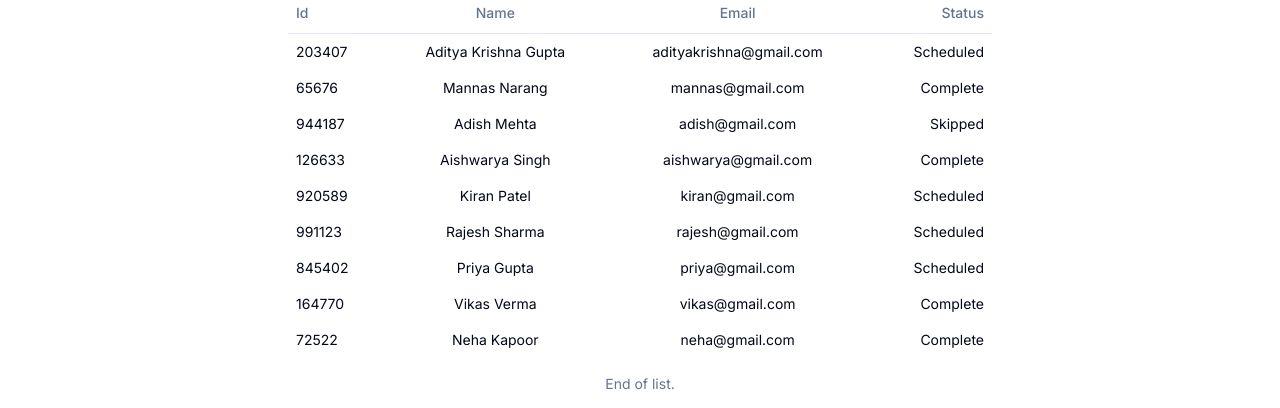
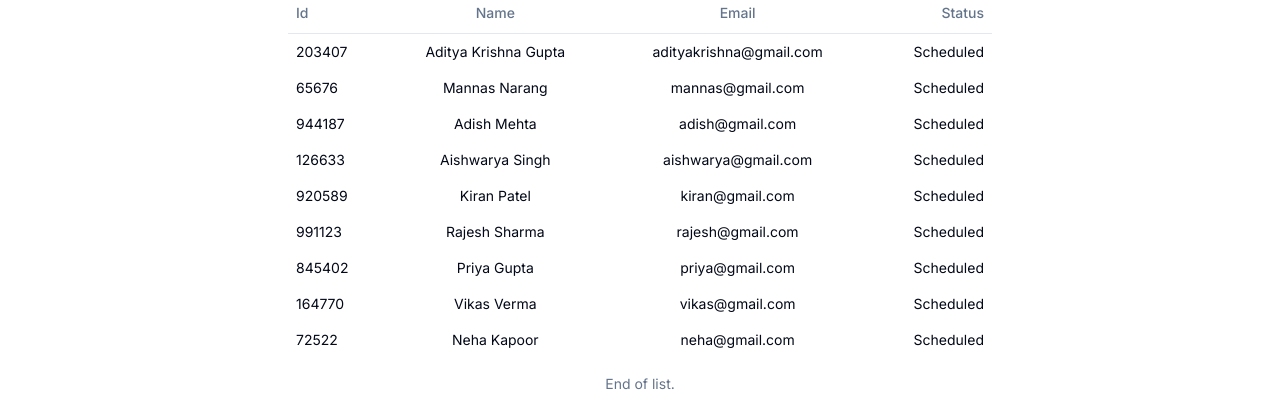
Before and after one commit to HeroHire-TechHacks/frontend-b2b-dashboard, a React (Vite) app: page /role/1 in a window 1280 px wide. Shown: the part 201-609 px from the top of the page. Built offline with nearby package versions, Linux system fonts and the light colour scheme.

Commit message:
feat: dashboard complete

```diff
--- a/src/App.tsx
+++ b/src/App.tsx
@@ -5,7 +5,6 @@ import { ErrorPage } from './pages/ErrorPage/ErrorPage.pages';
 import { LoginPage } from './pages/LoginPage/LoginPage.pages';
 import { RoleInfoPage } from './pages/RoleInfoPage/RoleInfoPage.pages';
 import { DashboardPage } from './pages/DashboardPage/DashboardPage.pages';
-import { CandidateInfoPage } from './pages/CandidateInfoPage/CandidateInfoPage.pages';
 
 function App() {
 	return (
@@ -15,10 +14,6 @@ function App() {
 					<Route path="/" element={<DashboardPage />} />
 					<Route path="/login" element={<LoginPage />} />
 					<Route path="/role/:roleId" element={<RoleInfoPage />} />
-					<Route
-						path="/candidate/:candidateId"
-						element={<CandidateInfoPage />}
-					/>
 					<Route path="*" element={<ErrorPage />} />
 				</Routes>
 			</div>
--- a/src/pages/CandidateInfoPage/CandidateInfoPage.pages.tsx
+++ /dev/null
@@ -1,3 +0,0 @@
-export const CandidateInfoPage = () => {
-	return <div>CandidateInfoPage</div>;
-};
--- a/src/pages/RoleInfoPage/RoleInfoPage.pages.tsx
+++ b/src/pages/RoleInfoPage/RoleInfoPage.pages.tsx
@@ -33,82 +33,107 @@ import {
 	TableHeader,
 	TableRow,
 } from '@/components/ui/table';
-import { useNavigate } from 'react-router-dom';
 
 export const RoleInfoPage = () => {
-	const navigate = useNavigate();
-
 	const [candidates, setCandidates] = useState([
 		{
-			id: Math.floor(Math.random() * 1000000),
+			id: Math.floor(Math.random() * 1000000).toString(),
 			name: 'Aditya Krishna Gupta',
 			email: 'adityakrishna@gmail.com',
 			status: 'Scheduled',
 		},
 		{
-			id: Math.floor(Math.random() * 1000000),
+			id: Math.floor(Math.random() * 1000000).toString(),
 			name: 'Mannas Narang',
 			email: 'mannas@gmail.com',
-			status: 'Complete',
+			status: 'Scheduled',
 		},
 		{
-			id: Math.floor(Math.random() * 1000000),
+			id: Math.floor(Math.random() * 1000000).toString(),
 			name: 'Adish Mehta',
 			email: 'adish@gmail.com',
-			status: 'Skipped',
+			status: 'Scheduled',
 		},
 		{
-			id: Math.floor(Math.random() * 1000000),
+			id: Math.floor(Math.random() * 1000000).toString(),
 			name: 'Aishwarya Singh',
 			email: 'aishwarya@gmail.com',
-			status: 'Complete',
+			status: 'Scheduled',
 		},
 		{
-			id: Math.floor(Math.random() * 1000000),
+			id: Math.floor(Math.random() * 1000000).toString(),
 			name: 'Kiran Patel',
 			email: 'kiran@gmail.com',
 			status: 'Scheduled',
 		},
 		{
-			id: Math.floor(Math.random() * 1000000),
+			id: Math.floor(Math.random() * 1000000).toString(),
 			name: 'Rajesh Sharma',
 			email: 'rajesh@gmail.com',
 			status: 'Scheduled',
 		},
 		{
-			id: Math.floor(Math.random() * 1000000),
+			id: Math.floor(Math.random() * 1000000).toString(),
 			name: 'Priya Gupta',
 			email: 'priya@gmail.com',
 			status: 'Scheduled',
 		},
 		{
-			id: Math.floor(Math.random() * 1000000),
+			id: Math.floor(Math.random() * 1000000).toString(),
 			name: 'Vikas Verma',
 			email: 'vikas@gmail.com',
-			status: 'Complete',
+			status: 'Scheduled',
 		},
 		{
-			id: Math.floor(Math.random() * 1000000),
+			id: Math.floor(Math.random() * 1000000).toString(),
 			name: 'Neha Kapoor',
 			email: 'neha@gmail.com',
-			status: 'Complete',
+			status: 'Scheduled',
 		},
 	]);
 
 	const [newCandidateName, setNewCandidateName] = useState('');
 	const [newCandidateEmail, setNewCandidateEmail] = useState('');
+	const [meetLink, setMeetLink] = useState('');
+	const [candidateId, setCandidateId] = useState('');
 
+	const [openAlertPopup, setIsOpenAlertPopup] = useState(false);
 	const [openModal, setOpenModal] = useState(false);
 
+	const generateMeetLink = () => {
+		const cleanCandidateName = newCandidateName.trim();
+		const cleanCandidateEmail = newCandidateEmail.trim();
+
+		if (!cleanCandidateName || !cleanCandidateEmail) return;
+
+		const candidateId = Math.floor(Math.random() * 1000000).toString();
+
+		setCandidateId(candidateId);
+
+		setMeetLink(
+			encodeURI(
+				`https://herohire.xyz/?code=${candidateId}&name=${cleanCandidateName}&email=${cleanCandidateEmail}`
+			)
+		);
+	};
+
 	const addCandidateToTable = () => {
+		const cleanCandidateName = newCandidateName.trim();
+		const cleanCandidateEmail = newCandidateEmail.trim();
+
+		if (!cleanCandidateName || !cleanCandidateEmail) return;
+
 		const candidate = {
-			id: Math.floor(Math.random() * 1000000),
-			name: newCandidateName,
-			email: newCandidateEmail,
+			id: candidateId,
+			name: cleanCandidateName,
+			email: cleanCandidateEmail,
 			status: 'Scheduled',
 		};
 
 		setCandidates([...candidates, candidate]);
+
+		setNewCandidateName('');
+		setNewCandidateEmail('');
 
 		setOpenModal(false);
 	};
@@ -161,18 +186,17 @@ export const RoleInfoPage = () => {
 						<DialogFooter>
 							<AlertDialog>
 								<AlertDialogTrigger>
-									<Button className="ml-4">Add Candidate</Button>
+									<Button className="ml-4" onClick={generateMeetLink}>
+										Add Candidate
+									</Button>
 								</AlertDialogTrigger>
-								<AlertDialogContent>
+								<AlertDialogContent className="overflow-auto">
 									<AlertDialogHeader>
 										<AlertDialogTitle>
 											To add a candidate, copy the following link and share it
 											with the candidate
 										</AlertDialogTitle>
-										<AlertDialogDescription>
-											https://herohire.xyz/?code=
-											{Math.floor(Math.random() * 1000000)}
-										</AlertDialogDescription>
+										<AlertDialogDescription>{meetLink}</AlertDialogDescription>
 									</AlertDialogHeader>
 									<AlertDialogFooter>
 										<AlertDialogCancel onClick={() => setOpenModal(false)}>
@@ -206,7 +230,7 @@ export const RoleInfoPage = () => {
 								<TableBody
 									key={idx}
 									className="cursor-pointer"
-									onClick={() => navigate('/candidate/' + candidate.id)}
+									onClick={() => setIsOpenAlertPopup(true)}
 								>
 									<TableRow>
 										<TableCell className="text-left">{candidate.id}</TableCell>
@@ -223,6 +247,25 @@ export const RoleInfoPage = () => {
 								</TableBody>
 							);
 						})}
+
+						<AlertDialog
+							open={openAlertPopup}
+							onOpenChange={setIsOpenAlertPopup}
+						>
+							<AlertDialogContent>
+								<AlertDialogHeader>
+									<AlertDialogTitle>Candidate's Profile</AlertDialogTitle>
+									<AlertDialogDescription>
+										The interview is in the 'Scheduled' state. Candidate's
+										profile would only be available after the candidate is done
+										taking the interview.
+									</AlertDialogDescription>
+								</AlertDialogHeader>
+								<AlertDialogFooter>
+									<AlertDialogAction>Okay</AlertDialogAction>
+								</AlertDialogFooter>
+							</AlertDialogContent>
+						</AlertDialog>
 					</Table>
 				</TabsContent>
 			</Tabs>
```
